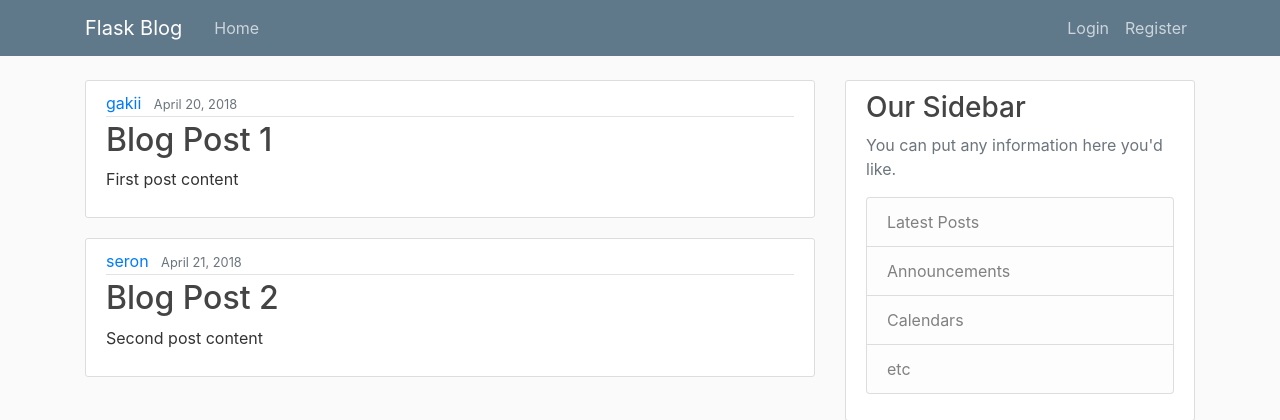
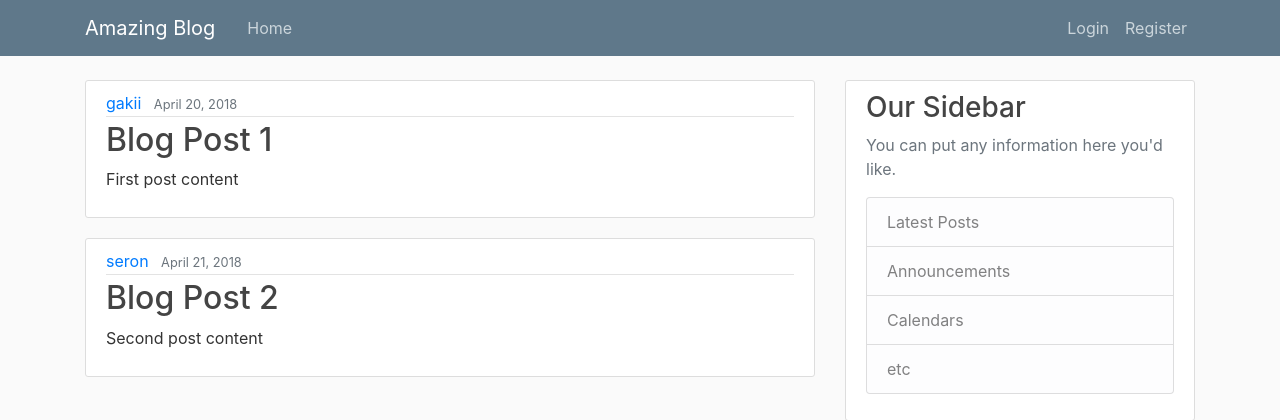
Before and after one commit to chepkiruibetty/amazing-blog, a Flask app: page / in a window 1280 px wide. Shown: the top 420 px of the page. Run offline with Flask 2, Linux system fonts and the light colour scheme; some libraries are stand-ins or nearby versions.

Commit message:
changed the navbar brand

```diff
--- a/blog/templates/design.html
+++ b/blog/templates/design.html
@@ -9,9 +9,9 @@
         integrity="sha384-Gn5384xqQ1aoWXA+058RXPxPg6fy4IWvTNh0E263XmFcJlSAwiGgFAW/dAiS6JXm" crossorigin="anonymous">
         <link rel="stylesheet" type="text/css" href="{{ url_for('static', filename='main.css') }}">
     {%if title%}
-    <title>Flask Blog - {{title}}</title>
+    <title>Amazing Blog - {{title}}</title>
     {%else%}
-    <title>Flask Blog</title>
+    <title>Amazing Blog</title>
     {%endif%}
 
 </head>
@@ -20,7 +20,7 @@
     <header class="site-header">
         <nav class="navbar navbar-expand-md navbar-dark bg-steel fixed-top">
             <div class="container">
-                <a class="navbar-brand mr-4" href="/">Flask Blog</a>
+                <a class="navbar-brand mr-4" href="/">Amazing Blog</a>
                 <button class="navbar-toggler" type="button" data-toggle="collapse" data-target="#navbarToggle"
                     aria-controls="navbarToggle" aria-expanded="false" aria-label="Toggle navigation">
                     <span class="navbar-toggler-icon"></span>
```
